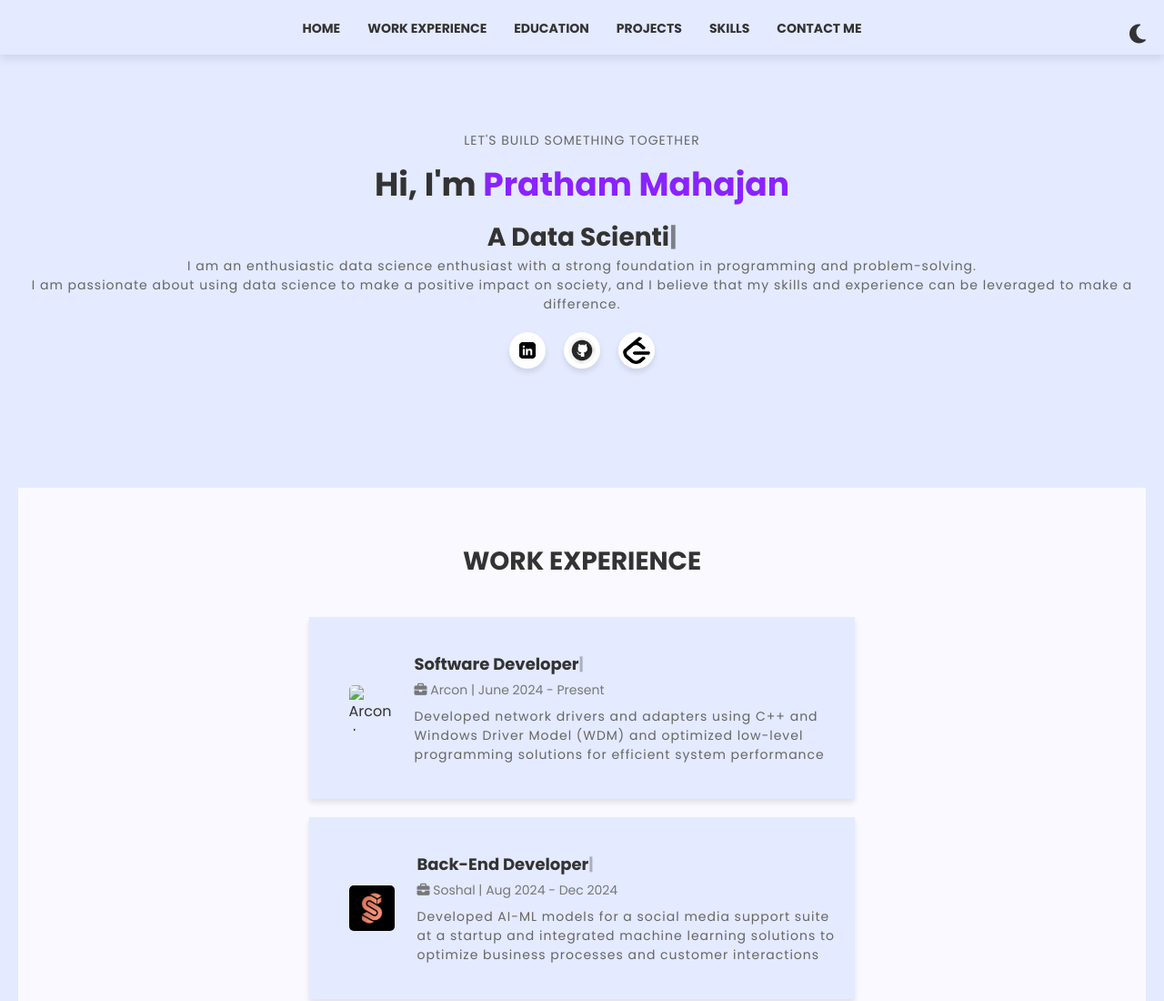
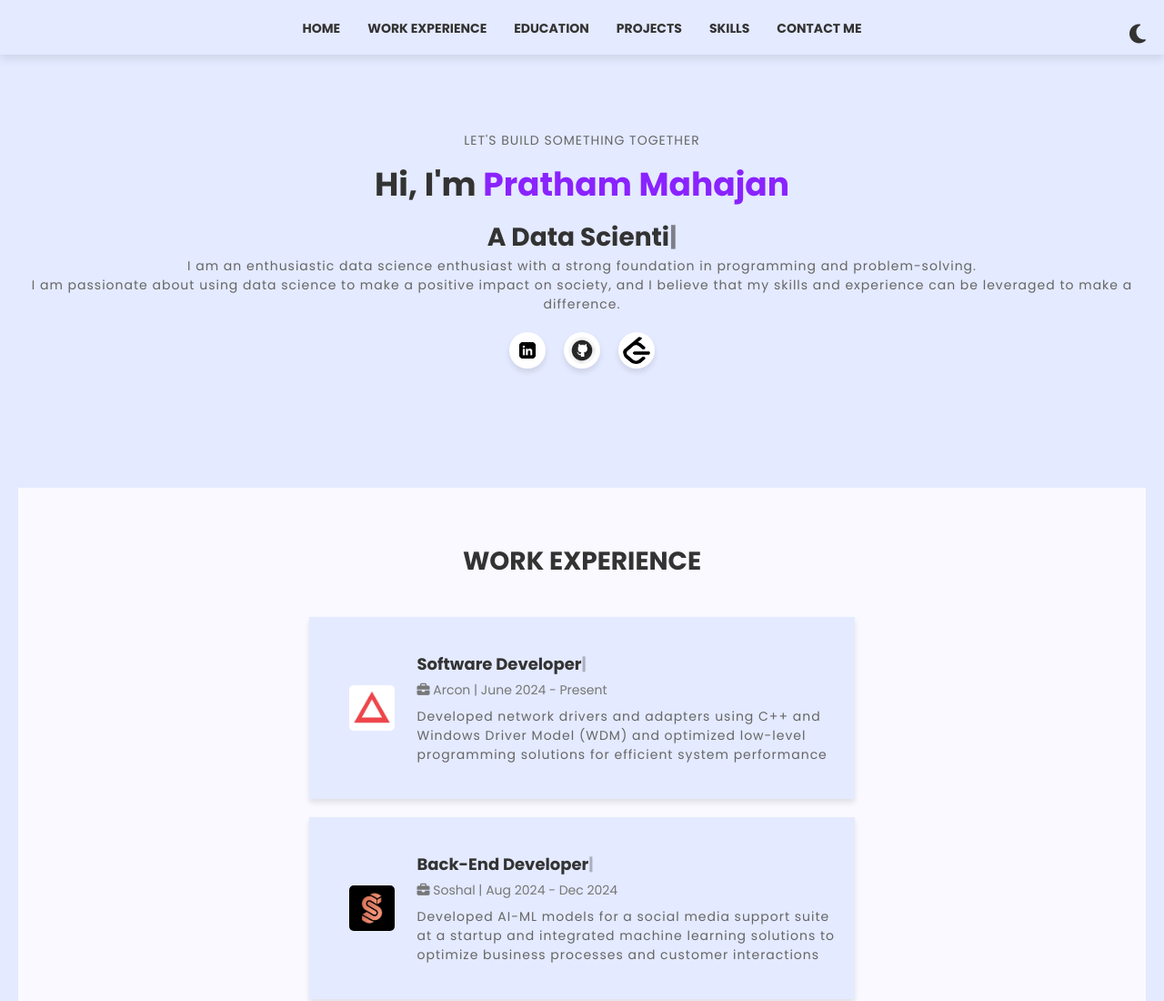
Before and after one commit to PrathamMahajan/DevFolio, a plain HTML site: page index.html in a window 1280 px wide. Shown: the top 1100 px of the page at 91% size. Drawn offline with Linux system fonts and the light colour scheme; the site is published under a folder, as on GitHub Pages, so addresses that start at the root find nothing.

Commit message:
Update index.html

```diff
--- a/index.html
+++ b/index.html
@@ -69,7 +69,7 @@
       <h2>WORK EXPERIENCE</h2>
       <div class="experience-container">
         <div class="experience">
-          <img src="/assets/images/arcon.png" alt="Arcon Logo" />
+          <img src="assets/images/arcon.png" alt="Arcon Logo" />
           <div class="experience-details">
             <h3 class="typing-text">
               Software Developer<span class="cursor">|</span>
```
